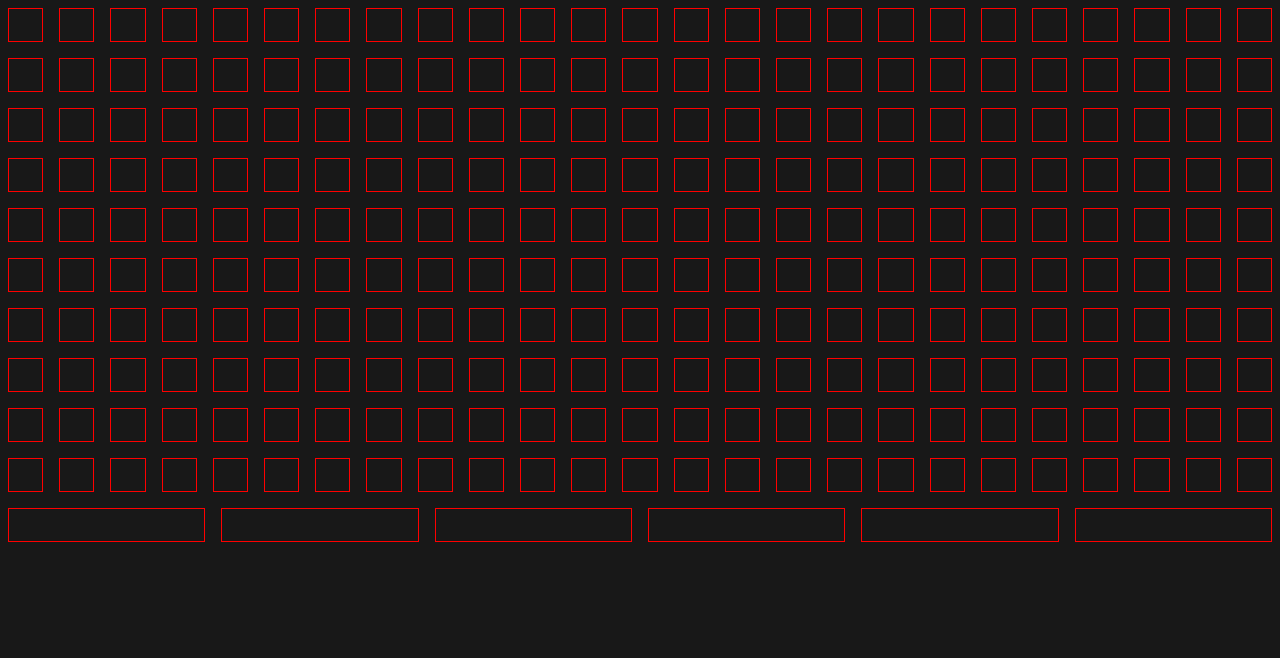
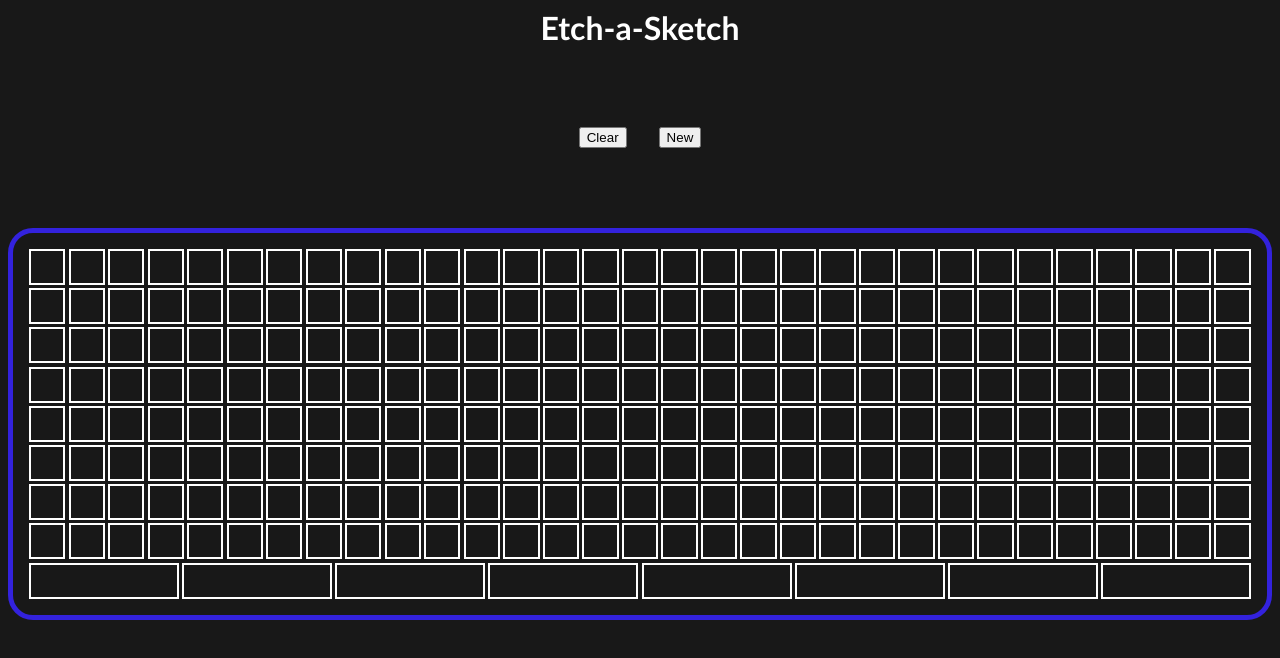
Before and after one commit to jmartinezusf/etch-a-sketch, a plain HTML site: page index.html in a window 1280 px wide. Drawn offline with Linux system fonts and the light colour scheme.

Commit message:
Created a button that clears the grid and a button to create a new grid + added some styling

```diff
--- a/index.html
+++ b/index.html
@@ -8,7 +8,15 @@
     <title>Etch-a-Sketch</title>
 </head>
 <body>
+    <h1>Etch-a-Sketch</h1>
+    <div class="btn-container">
+    <button class="clear">Clear</button>
+    <button class="new">New</button>
+    </div>
+
+
 <div id="container">
+
 </div>
 <script src ="script.js"></script>
 </body>
--- a/script.js
+++ b/script.js
@@ -1,12 +1,33 @@
 const container = document.querySelector('#container');
+const clearBtn = document.querySelector('.clear');
+const newBtn = document.querySelector('.new');
+let cell = document.createElement('div');
+
+createGrid(16,16);
+
+newBtn.addEventListener('click', function() {
+    let userInput = prompt('How many squares? [0 - 100]', '');
+
+    if (userInput <= 100) {
+        createGrid(userInput, userInput);
+    }
+});
+
+function clearGrid() {
+    container.removeChild(cell);
+}
 
 
-function createGrid (row, column) {
+function createGrid(row, column) {
 
     for(i = 0; i < (row * column); i++) {
         let cell = document.createElement('div');
         container.appendChild(cell).className = 'cell';
+
+        clearBtn.addEventListener('click', clearGrid);
+
+        function clearGrid() {
+            container.removeChild(cell);
+            }
+        }
     }
-}
-
-createGrid(16,16);
--- a/style.css
+++ b/style.css
@@ -1,18 +1,42 @@
 body {
     background-color: #181818;
+}
+
+h1 {
+    margin: 0;
+    padding: 0;
+    text-align: center;
+    color: #fff;
+    font-family: 'Gill Sans', 'Gill Sans MT', Calibri, 'Trebuchet MS', sans-serif;
+}
+
+.btn-container {
+    width: 200px;
+    margin: auto;
+    display: flex;
+    justify-content: center;
+    padding: 5em;
+    gap: 2em;
+}
+
+div.fadeOut {
+    opacity: 0;
 }
 
 #container {
     display: flex;
     flex-wrap: wrap;
-    gap: 1em;
+    gap: .2em;
+    border: 5px solid #32d;
+    border-radius: 25px;
+    padding: 1em;
 
 }
 
 .cell {
     flex: 1;
     padding: 1em;
-    border: 1px solid red;
+    border: 2px solid #fff;
 }
 
 .cell:hover {
```
